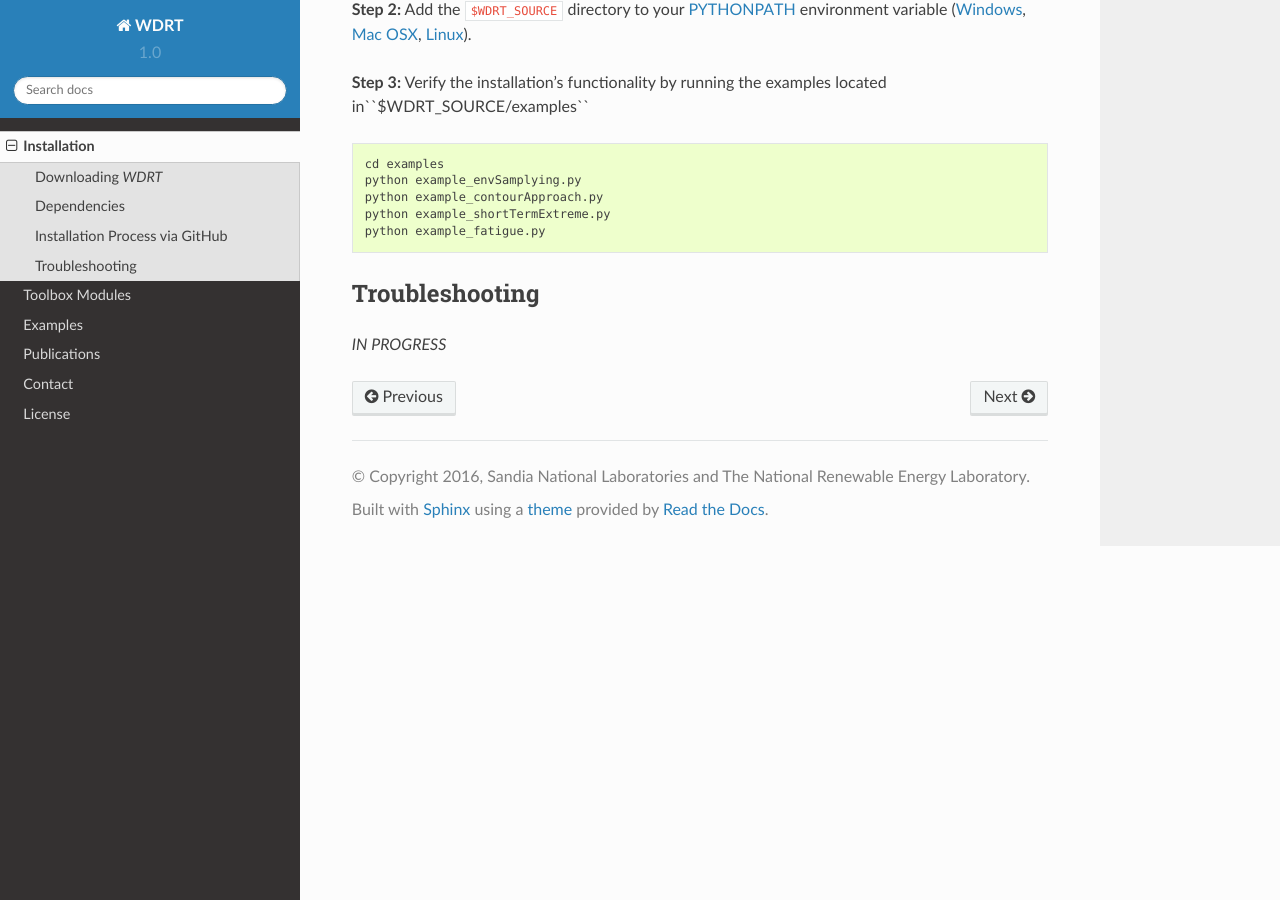
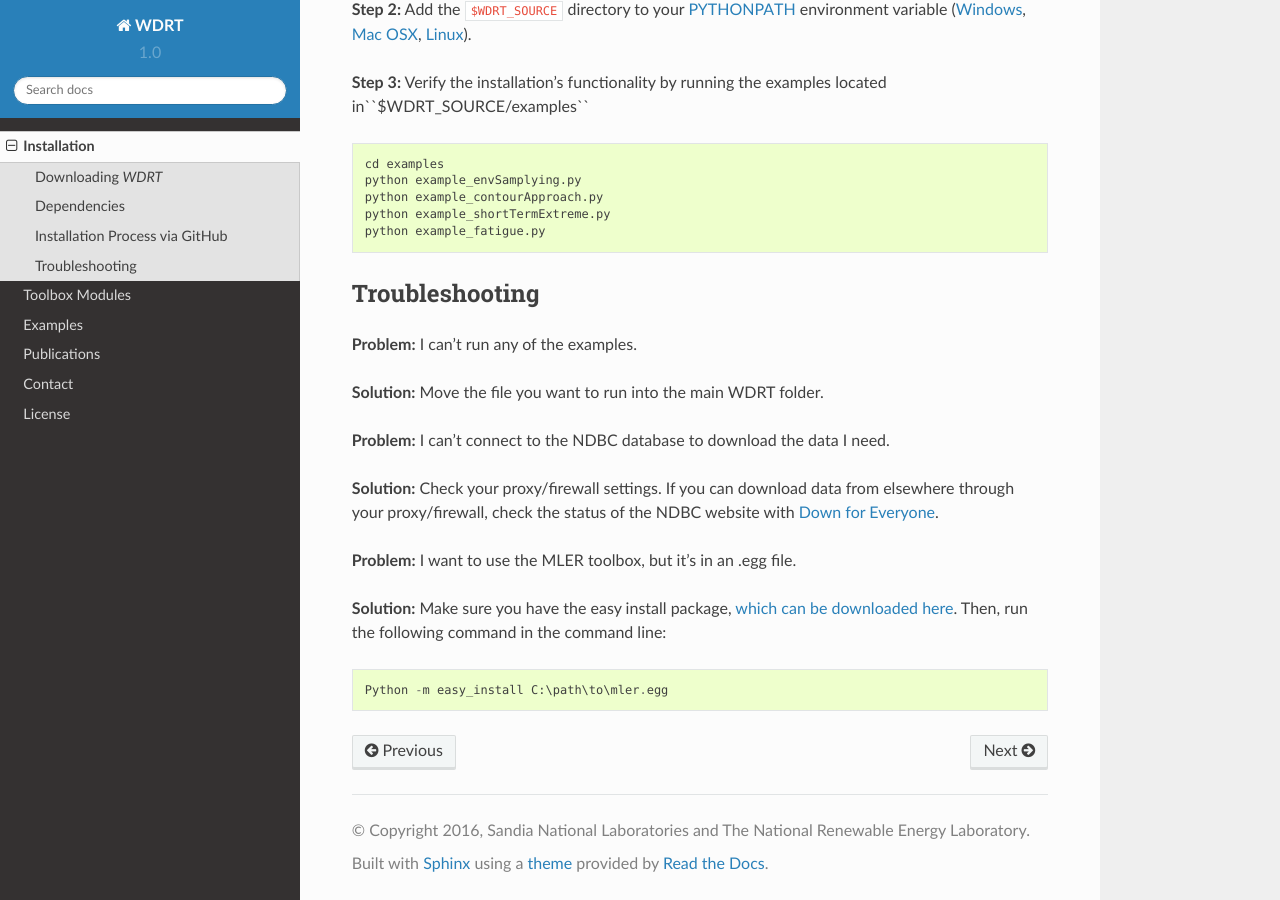
Before and after one commit to WEC-Sim/WDRT, a Sphinx documentation site: the page built from doc/installation.rst, in a window 1280 px wide and 900 px high, scrolled down 1173 px. Built offline with Sphinx 7.4.7 and the Read the Docs theme 2.0.0, drawn with Linux system fonts in a browser that asks for light colours.

Commit message:
Added troubleshooting section, format changes.

```diff
--- a/doc/installation.rst
+++ b/doc/installation.rst
@@ -52,4 +52,16 @@ The following installation procedure allows for easier updating of the code with
 
 Troubleshooting
 ---------------
-`IN PROGRESS`
+**Problem:** I can't run any of the examples.
+
+**Solution:** Move the file you want to run into the main WDRT folder.
+
+**Problem:** I can't connect to the NDBC database to download the data I need.
+
+**Solution:** Check your proxy/firewall settings. If you can download data from elsewhere through your proxy/firewall, check the status of the NDBC website with `Down for Everyone <http://downforeveryoneorjustme.com/>`_.
+
+**Problem:** I want to use the MLER toolbox, but it's in an .egg file.
+
+**Solution:** Make sure you have the easy install package, `which can be downloaded here <https://pypi.python.org/pypi/setuptools>`_. Then, run the following command in the command line::
+
+	Python -m easy_install C:\path\to\mler.egg
```
Also changed, not shown: doc/publications.rst (+5 -2 lines).
